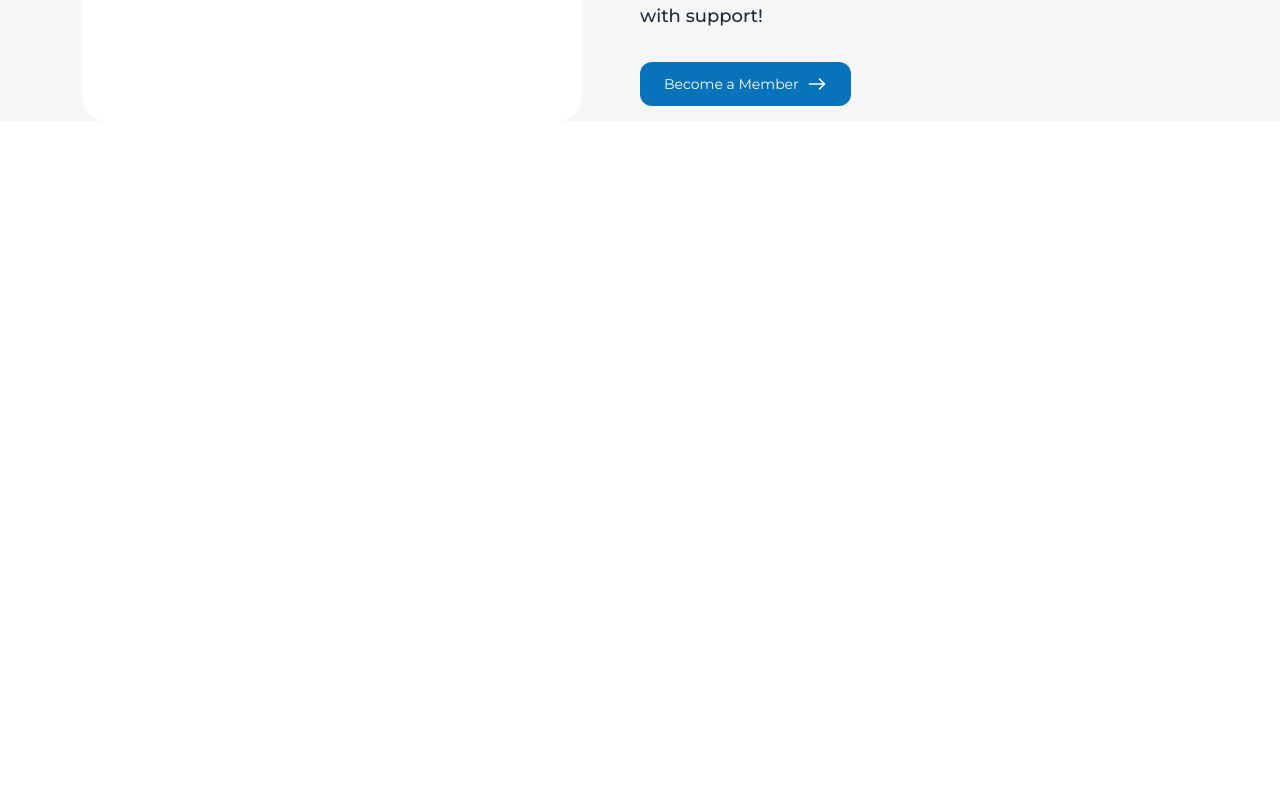
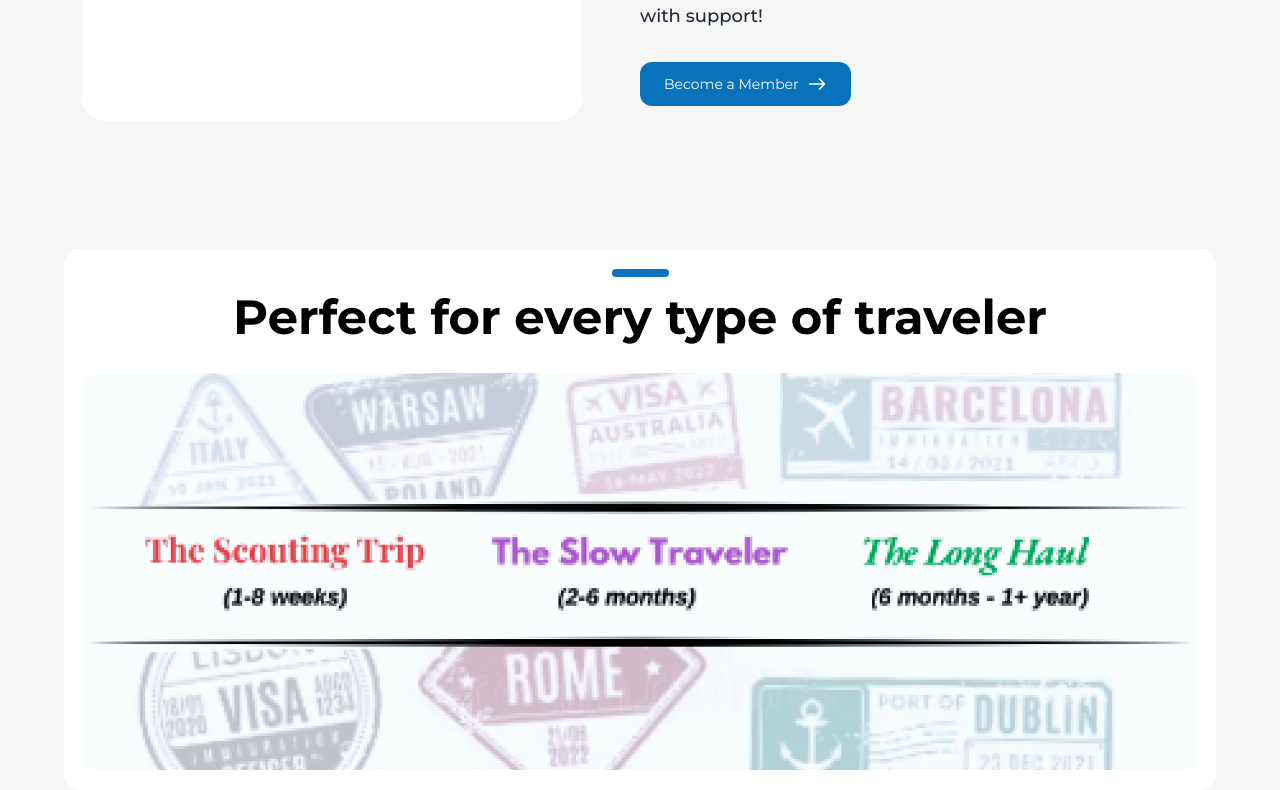
Before and after one commit to Shahriar-Samir/Shopify-Task, a Next.js app: page / in a window 1280 px wide. Shown: the part 1560-2350 px from the top of the page. Before the commit the page ends 1681 px from the top, so only its background shows below. Built offline with nearby package versions, Linux system fonts and the light colour scheme.

Commit message:
add: traveling section

```diff
--- a/src/app/page.tsx
+++ b/src/app/page.tsx
@@ -1,14 +1,16 @@
 import About from "@/components/about/About";
 import BannerFooterPart from "@/components/banner-footer/BannerFooterPart";
 import Banner from "@/components/banner/Banner";
+import TravelSection from "@/components/TravelSection/TravelSection";
 import React from "react";
 
 const Home = () => {
   return (
     <main className="bg-[#f6f6f6]">
       <Banner />
-      <BannerFooterPart/>
+      <BannerFooterPart />
       <About />
+      <TravelSection />
     </main>
   );
 };
--- /dev/null
+++ b/src/components/TravelSection/TravelSection.tsx
@@ -0,0 +1,22 @@
+import Image from "next/image";
+import React from "react";
+
+const TravelSection = () => {
+  return (
+    <main className="mx-auto w-[90%] max-w-[1200px] bg-white rounded-2xl p-5 mt-32">
+      <div className="w-[57px] h-[8px] bg-[#0872BA] rounded-2xl mx-auto" />
+      <h1 className="text-3xl md:text-5xl font-bold text-center mt-4">
+        Perfect for every type of traveler
+      </h1>
+      <Image
+        alt="traveling-duration"
+        width={1000}
+        height={500}
+        src="/images/travel-section/traveling-duration.png"
+        className="w-full rounded-xl mt-8"
+      />
+    </main>
+  );
+};
+
+export default TravelSection;
--- a/src/components/banner/Banner.tsx
+++ b/src/components/banner/Banner.tsx
@@ -11,7 +11,7 @@ const Banner = () => {
     >
       <Navbar />
       <BannerMain />
-      <BannerFooter />
+      <BannerFooter type="bannerFooter" />
     </section>
   );
 };
```
Also changed, not shown: public/images/travel-section/traveling-duration.png (added).
